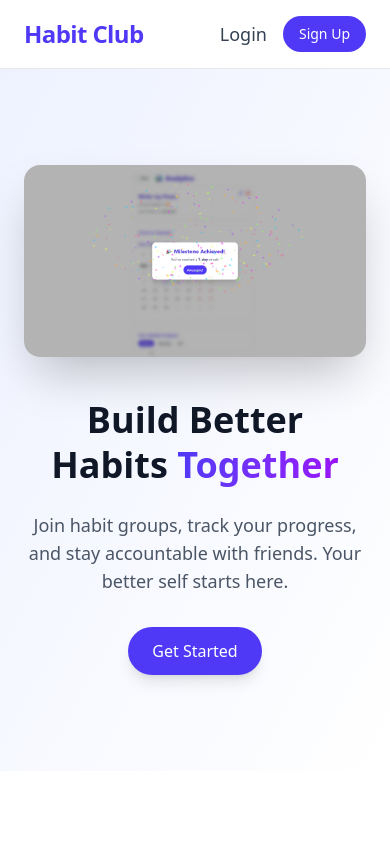
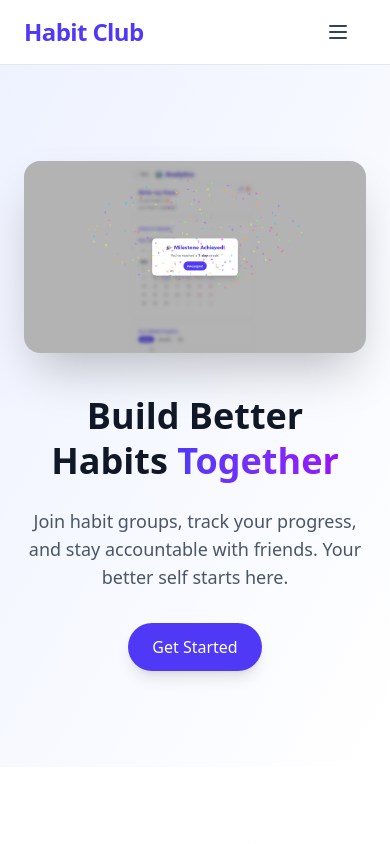
Before and after one commit to SatinderSinghSall/Habit-Club, a React (Vite) app: page / in a window 390 px wide. Shown: the top 844 px of the page. Built offline with nearby package versions, Linux system fonts and the light colour scheme.

Commit message:
Improved dropdown styling and mobile responsiveness in Navbar

```diff
--- a/src/components/Navbar.jsx
+++ b/src/components/Navbar.jsx
@@ -1,7 +1,13 @@
 import { Link, useLocation } from "react-router-dom";
+import { useState } from "react";
 
 function Navbar() {
   const { pathname } = useLocation();
+  const [isDropdownOpen, setIsDropdownOpen] = useState(false);
+
+  const toggleDropdown = () => {
+    setIsDropdownOpen((prevState) => !prevState);
+  };
 
   return (
     <nav className="w-full px-6 py-4 flex justify-between items-center bg-white/70 backdrop-blur-md border-b border-gray-200 sticky top-0 z-50">
@@ -13,6 +19,57 @@ function Navbar() {
       </Link>
 
       <div className="space-x-4 flex items-center">
+        {/* Dropdown button for mobile screens */}
+        <button
+          onClick={toggleDropdown}
+          className="lg:hidden text-gray-700 focus:outline-none"
+        >
+          <svg
+            xmlns="http://www.w3.org/2000/svg"
+            fill="none"
+            viewBox="0 0 24 24"
+            stroke="currentColor"
+            className="h-6 w-6"
+          >
+            <path
+              strokeLinecap="round"
+              strokeLinejoin="round"
+              strokeWidth="2"
+              d="M4 6h16M4 12h16M4 18h16"
+            />
+          </svg>
+        </button>
+
+        {/* Dropdown menu for mobile screens */}
+        {isDropdownOpen && (
+          <div className="absolute top-16 right-6 bg-white shadow-lg rounded-lg w-48 py-3 px-2 space-y-2 lg:hidden">
+            <Link
+              to="/login"
+              className={`block px-4 py-2 text-lg font-medium transition hover:text-indigo-600 ${
+                pathname === "/login" ? "text-indigo-600" : "text-gray-700"
+              }`}
+            >
+              Login
+            </Link>
+            <Link
+              to="/signup"
+              className="block px-4 py-2 bg-indigo-600 text-white text-sm font-medium rounded-full hover:bg-indigo-700 transition-all"
+            >
+              Sign Up
+            </Link>
+            <a
+              href="https://habit-club-admin.vercel.app/"
+              target="_blank"
+              rel="noopener noreferrer"
+              className="block px-4 py-2 bg-gray-800 text-white text-sm font-medium rounded-full hover:bg-gray-900 transition-all"
+            >
+              Admin Login
+            </a>
+          </div>
+        )}
+
+        {/* Regular links for larger screens */}
+        <div className="hidden lg:flex space-x-4 items-center">
           <Link
             to="/login"
             className={`text-lg font-medium transition hover:text-indigo-600 ${
@@ -27,6 +84,15 @@ function Navbar() {
           >
             Sign Up
           </Link>
+          <a
+            href="https://habit-club-admin.vercel.app/"
+            target="_blank"
+            rel="noopener noreferrer"
+            className="bg-gray-800 text-white text-sm font-medium px-4 py-2 rounded-full hover:bg-gray-900 transition-all"
+          >
+            Admin Login
+          </a>
+        </div>
       </div>
     </nav>
   );
```
Lines whose indentation alone changed are shown as unchanged.
